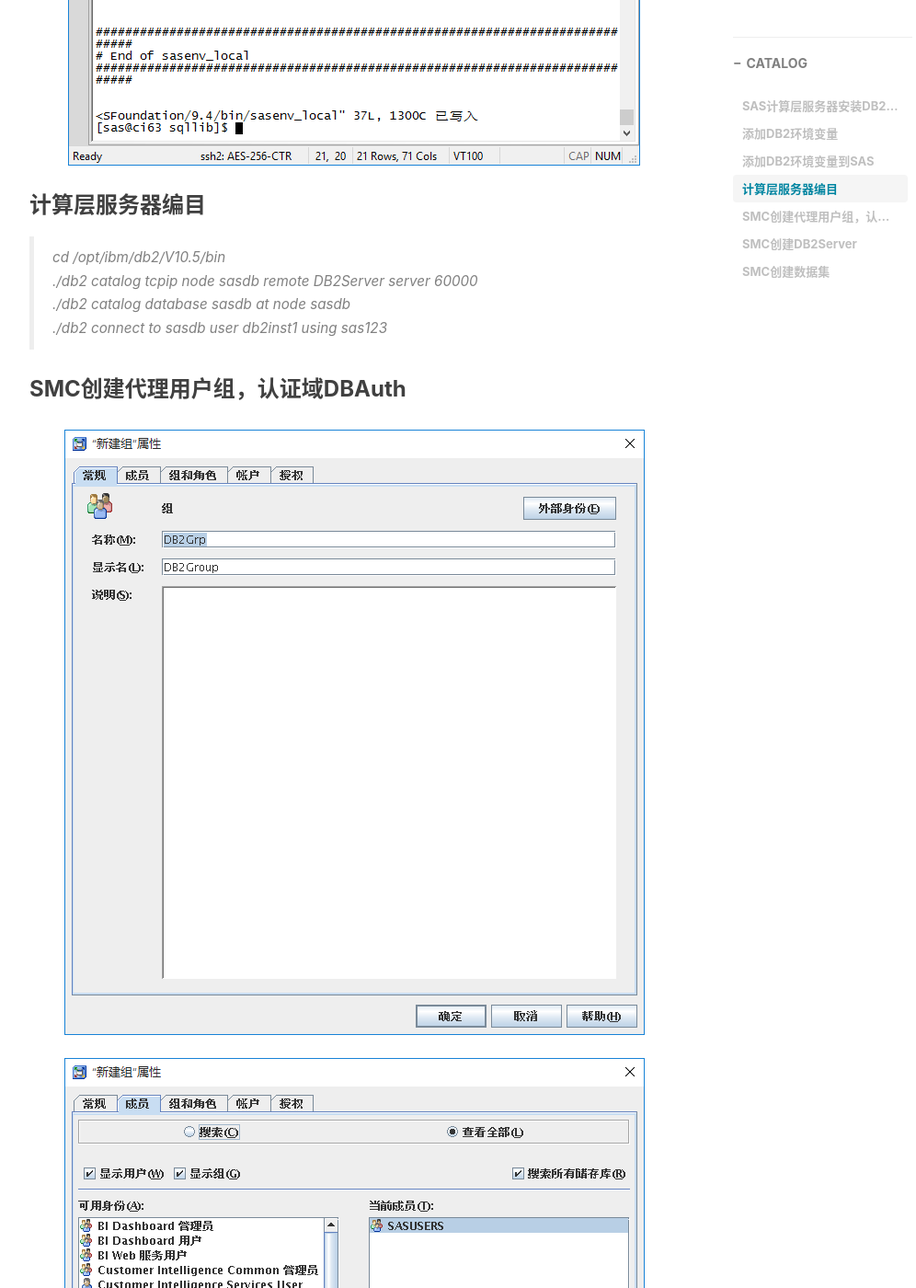
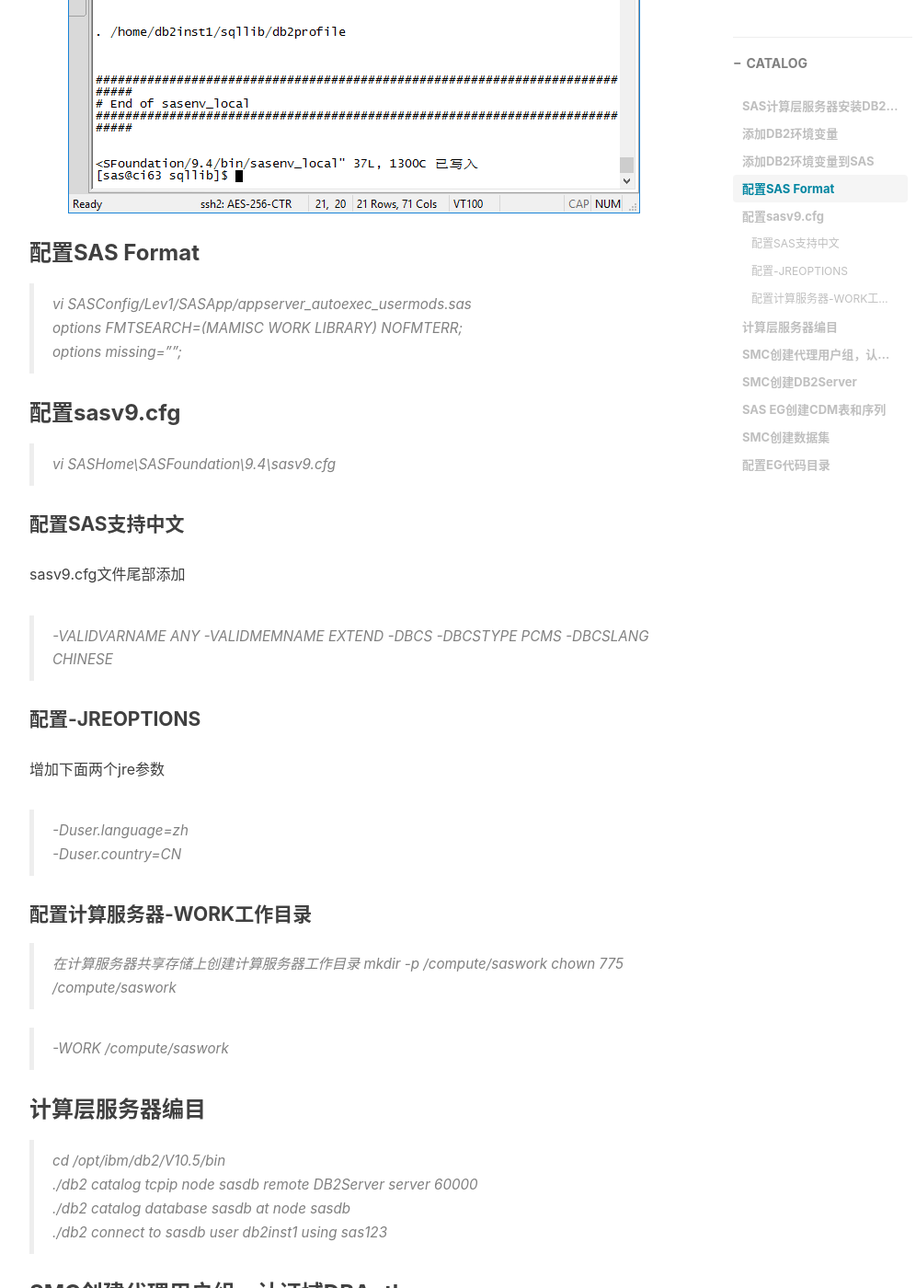
Before and after one commit to xulei33/xulei33.github.io, a Jekyll site: the page built from _posts/2016-05-16-redhat-db2-ci6.markdown, in a window 1280 px wide and 1400 px high, scrolled down 8919 px. Shown: the whole window at 92% size, without its empty margins (233-1229 px from the left). Built offline with Jekyll 4.4.1, drawn with Linux system fonts in a browser that asks for light colours; nearby versions of some CDN libraries; comment, search, counter and statistics services are not loaded; some of the changed text lies outside the part shown.

Commit message:
2016/5/19

```diff
--- a/_posts/2016-05-16-redhat-db2-ci6.markdown
+++ b/_posts/2016-05-16-redhat-db2-ci6.markdown
@@ -52,6 +56,41 @@ tags:
 
 ![](/img/in-post/2016-05-17/2016-05-17(14).png)
 ![](/img/in-post/2016-05-17/2016-05-17(15).png)
+
+### 配置SAS Format
+> vi SASConfig/Lev1/SASApp/appserver_autoexec_usermods.sas
+>
+> options FMTSEARCH=(MAMISC WORK LIBRARY) NOFMTERR;
+>
+> options missing="";
+>
+
+### 配置sasv9.cfg
+> vi SASHome\SASFoundation\9.4\sasv9.cfg
+
+#### 配置SAS支持中文
+sasv9.cfg文件尾部添加
+> -VALIDVARNAME ANY
+> -VALIDMEMNAME EXTEND
+> -DBCS
+> -DBCSTYPE PCMS
+> -DBCSLANG CHINESE
+
+#### 配置-JREOPTIONS
+增加下面两个jre参数
+> -Duser.language=zh
+>
+> -Duser.country=CN
+
+#### 配置计算服务器-WORK工作目录
+
+> 在计算服务器共享存储上创建计算服务器工作目录
+> mkdir -p /compute/saswork
+> chown 775 /compute/saswork
+
+>
+> -WORK /compute/saswork
+>
 
 ### 计算层服务器编目
 
@@ -79,6 +118,15 @@ tags:
 ![](/img/in-post/2016-05-17/2016-05-17(22).png)
 ![](/img/in-post/2016-05-17/2016-05-17(23).png)
 
+
+### SAS EG创建CDM表和序列
+
+CDM的数据库初始化脚本保存在SASHome/SASFoundation/9.4/misc/cicsvr目录下面，需要通过EG执行下面两个sas程序完成CDM创建。
+
+> 1. ci_cdm_ddl_db2.sas
+> 2. ci_cdm_load_codes.sas
+>
+
 ### SMC创建数据集
 ![](/img/in-post/2016-05-17/2016-05-17(24).png)
 ![](/img/in-post/2016-05-17/2016-05-17(25).png)
@@ -86,3 +134,9 @@ tags:
 ![](/img/in-post/2016-05-17/2016-05-17(27).png)
 ![](/img/in-post/2016-05-17/2016-05-17(28).png)
 ![](/img/in-post/2016-05-17/2016-05-17(29).png)
+
+
+### 配置EG代码目录
+![](/img/in-post/2016-05-17/2016-05-17(30).png)
+![](/img/in-post/2016-05-17/2016-05-17(31).png)
+![](/img/in-post/2016-05-17/2016-05-17(32).png)
```
Also changed, not shown: other parts of _posts/2016-05-16-redhat-db2-ci6.markdown (+4 -0 lines), img/in-post/2016-05-17/2016-05-17(30).png (added), img/in-post/2016-05-17/2016-05-17(31).png (added), img/in-post/2016-05-17/2016-05-17(32).png (added).
